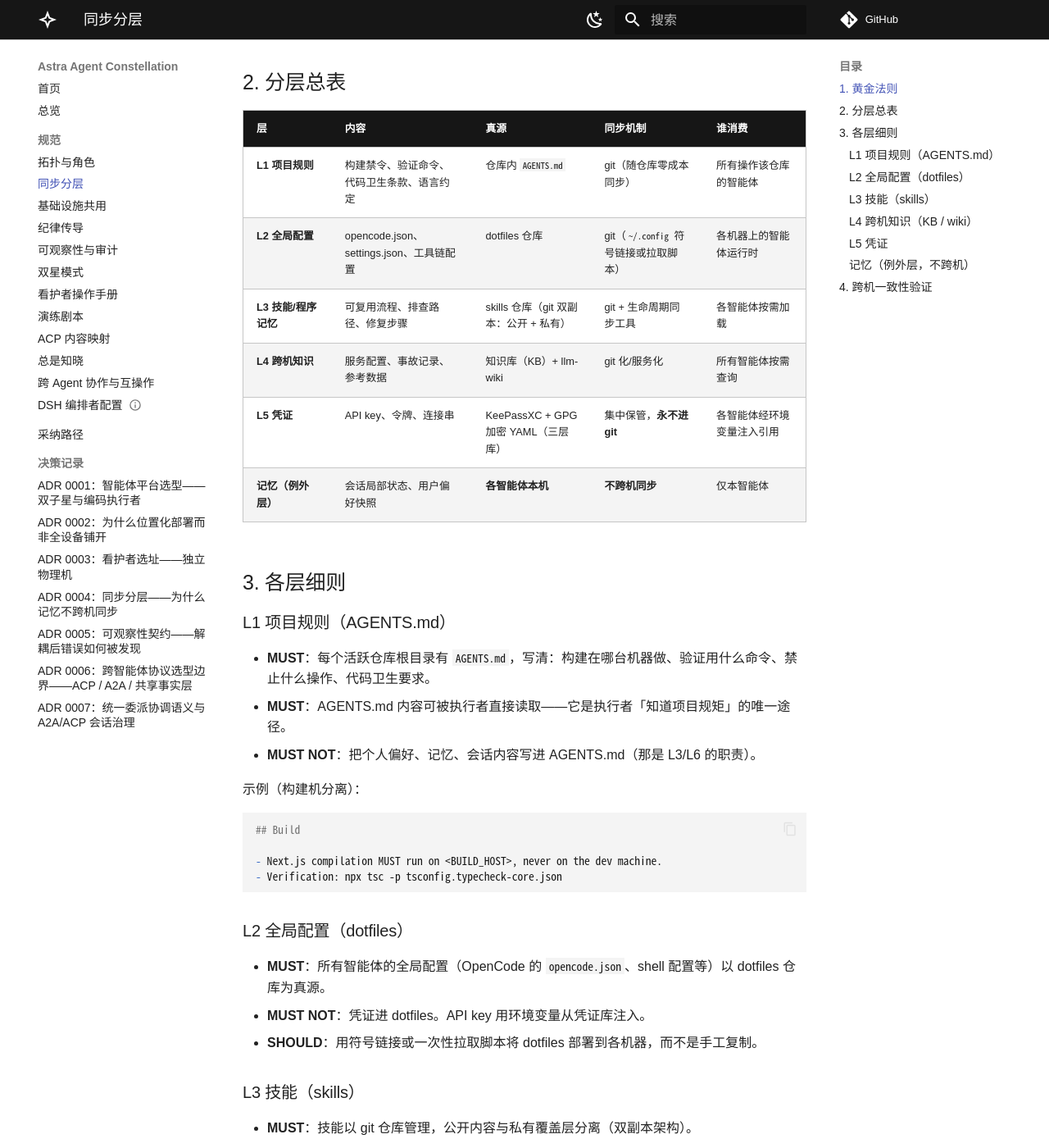
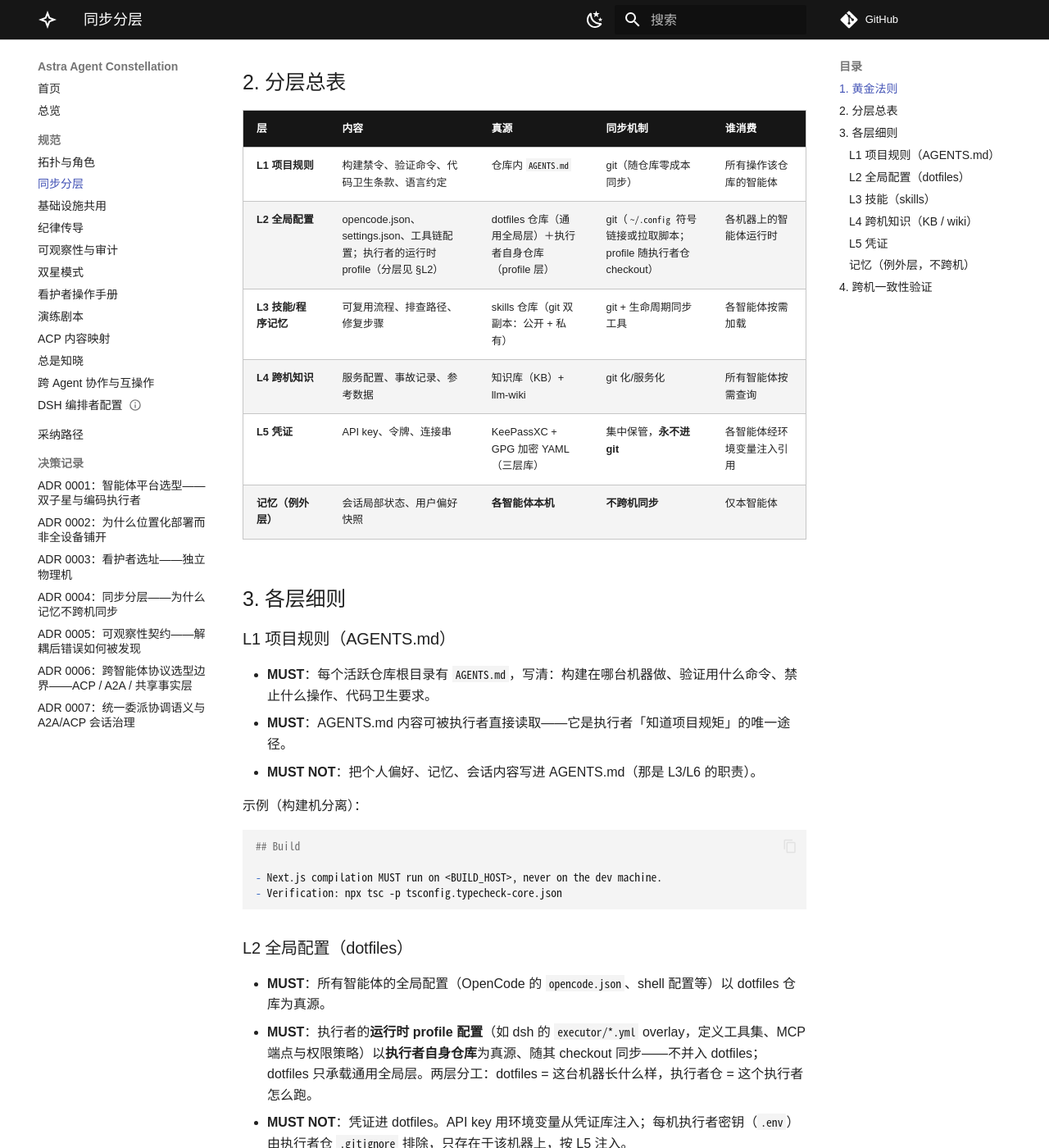
Before and after one commit to alrcatraz/astra-agent-constellation, an MkDocs documentation site: the page built from docs/02-sync-layers.md, in a window 1280 px wide and 1400 px high, scrolled down 356 px. Shown: the whole window at 82% size. Built offline with MkDocs 1.6.1 and Material for MkDocs 9.7.7, drawn with Linux system fonts in a browser that asks for light colours; comment, search, counter and statistics services are not loaded.

Commit message:
docs: record the executor-profile sync layer and dsh gate consumption
L2 previously named only opencode.json in dotfiles, which left the
executor's runtime profile with no owner in the sync model. Verified
against the live tree: the overlay (executor/acp-overlay.yml) is tracked
in the executor's own repository and ships with its checkout, while each
machine's .env key is gitignored and injected via L5. L2 now states that
split explicitly (dotfiles = what this machine is, executor repo = how
this executor runs).

The gate record also named only the OpenCode instances (2026-08-10);
dsh consumes the same three tools through its MCP client plugin with its
own per-machine key — recorded alongside, config truth lives in the
executor profile.

```diff
--- a/docs/02-sync-layers.md
+++ b/docs/02-sync-layers.md
@@ -11,7 +11,7 @@
 | 层 | 内容 | 真源 | 同步机制 | 谁消费 |
 |:---|:-----|:-----|:---------|:-------|
 | **L1 项目规则** | 构建禁令、验证命令、代码卫生条款、语言约定 | 仓库内 `AGENTS.md` | git（随仓库零成本同步） | 所有操作该仓库的智能体 |
-| **L2 全局配置** | opencode.json、settings.json、工具链配置 | dotfiles 仓库 | git（`~/.config` 符号链接或拉取脚本） | 各机器上的智能体运行时 |
+| **L2 全局配置** | opencode.json、settings.json、工具链配置；执行者的运行时 profile（分层见 §L2） | dotfiles 仓库（通用全局层）＋执行者自身仓库（profile 层） | git（`~/.config` 符号链接或拉取脚本；profile 随执行者仓 checkout） | 各机器上的智能体运行时 |
 | **L3 技能/程序记忆** | 可复用流程、排查路径、修复步骤 | skills 仓库（git 双副本：公开 + 私有） | git + 生命周期同步工具 | 各智能体按需加载 |
 | **L4 跨机知识** | 服务配置、事故记录、参考数据 | 知识库（KB）+ llm-wiki | git 化/服务化 | 所有智能体按需查询 |
 | **L5 凭证** | API key、令牌、连接串 | KeePassXC + GPG 加密 YAML（三层库） | 集中保管，**永不进 git** | 各智能体经环境变量注入引用 |
@@ -37,7 +37,8 @@
 ### L2 全局配置（dotfiles）
 
 - **MUST**：所有智能体的全局配置（OpenCode 的 `opencode.json`、shell 配置等）以 dotfiles 仓库为真源。
-- **MUST NOT**：凭证进 dotfiles。API key 用环境变量从凭证库注入。
+- **MUST**：执行者的**运行时 profile 配置**（如 dsh 的 `executor/*.yml` overlay，定义工具集、MCP 端点与权限策略）以**执行者自身仓库**为真源、随其 checkout 同步——不并入 dotfiles；dotfiles 只承载通用全局层。两层分工：dotfiles = 这台机器长什么样，执行者仓 = 这个执行者怎么跑。
+- **MUST NOT**：凭证进 dotfiles。API key 用环境变量从凭证库注入；每机执行者密钥（`.env`）由执行者仓 `.gitignore` 排除，只存在于该机器上，按 L5 注入。
 - **SHOULD**：用符号链接或一次性拉取脚本将 dotfiles 部署到各机器，而不是手工复制。
 
 ### L3 技能（skills）
```
Also changed, not shown: docs/03-tool-sharing.md (+1 -0 lines).
